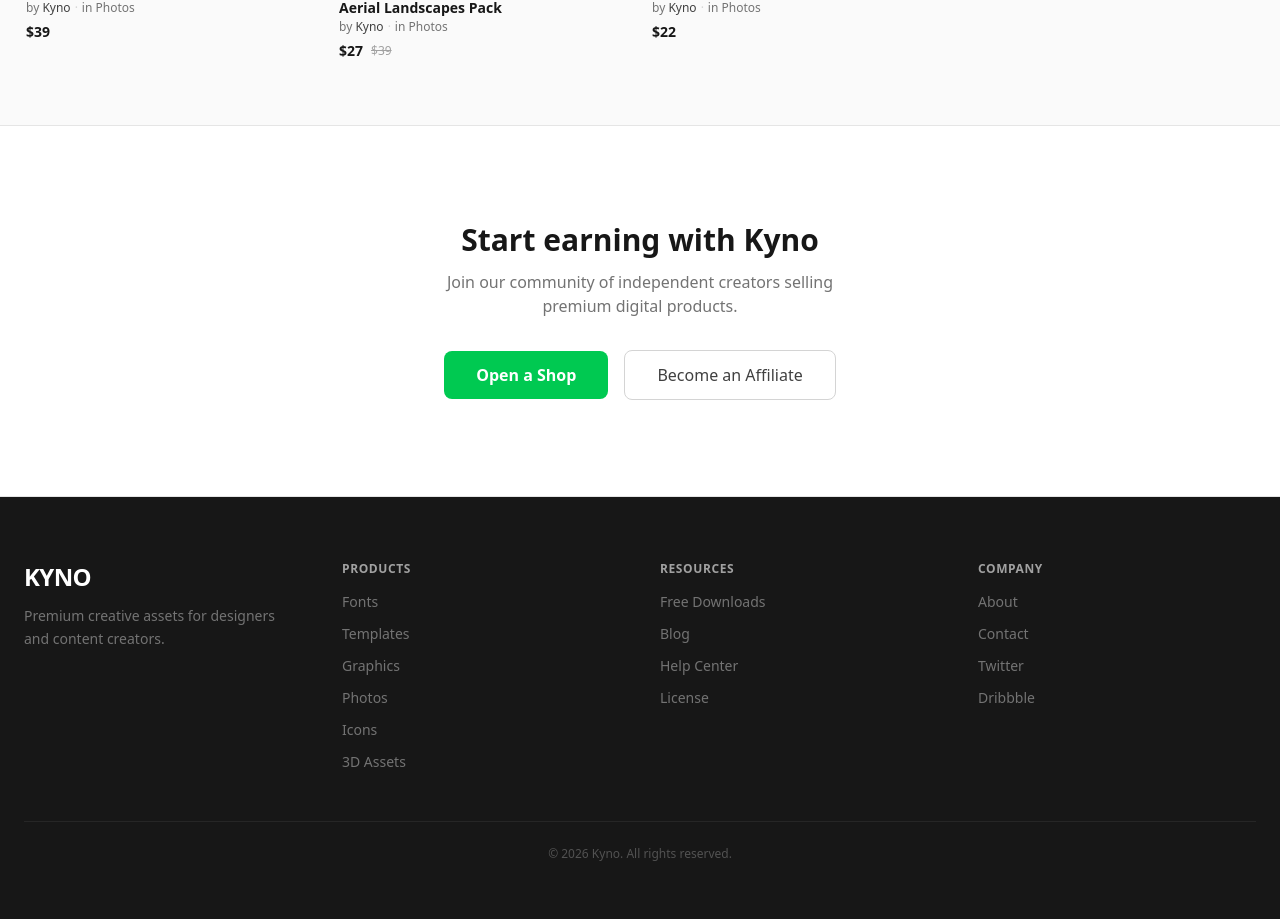
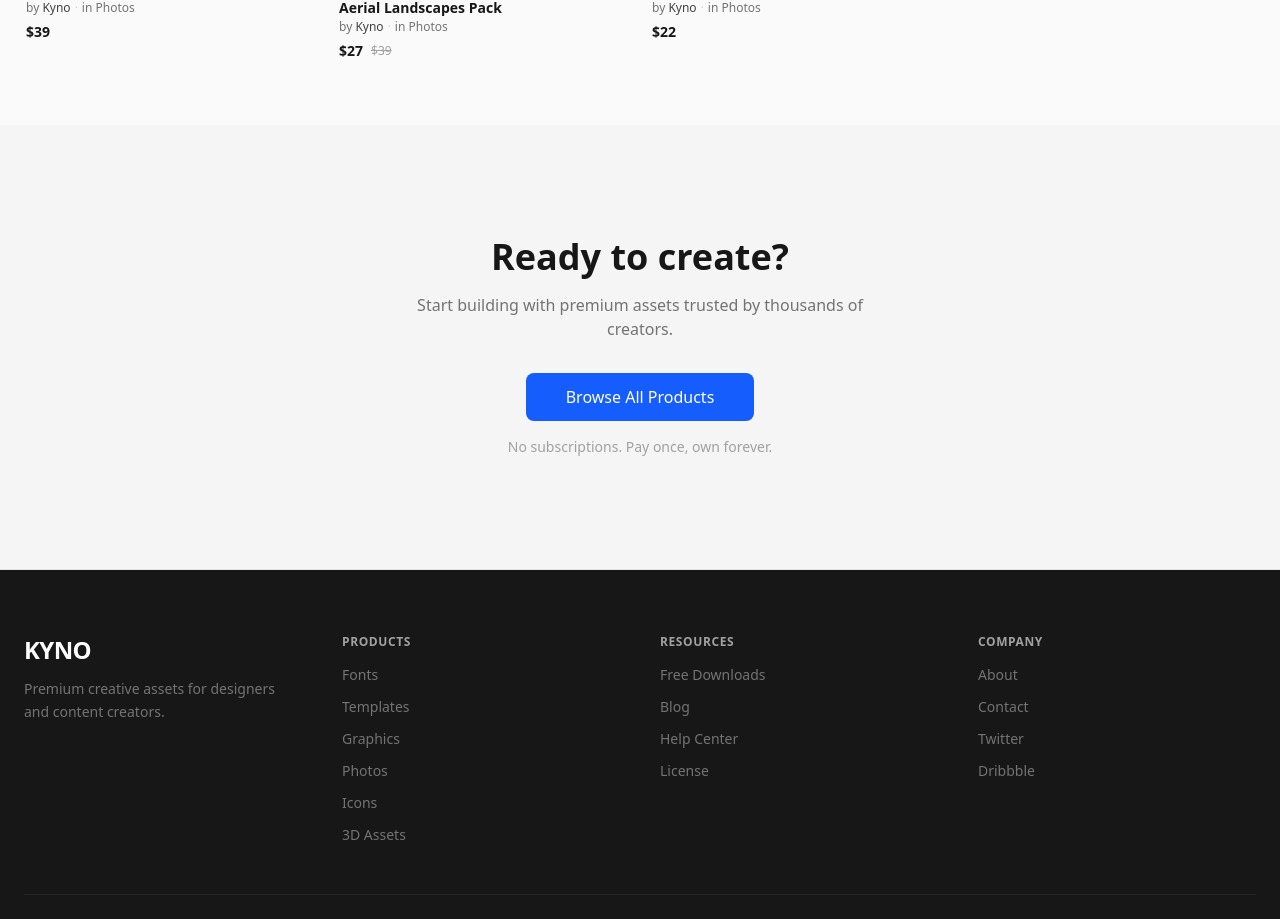
Before and after one commit to KANE-CMD99/kyno, a Next.js app: page / in a window 1280 px wide. Shown: the part 2455-3374 px from the top of the page. Built offline with nearby package versions, Linux system fonts and the light colour scheme.

Commit message:
revert: remove Open a Shop / Affiliate CTA, restore simple Browse CTA

```diff
--- a/src/components/CTASection.tsx
+++ b/src/components/CTASection.tsx
@@ -4,27 +4,22 @@ import AnimatedSection from "./AnimatedSection";
 
 export default function CTASection() {
   return (
-    <AnimatedSection className="border-t border-neutral-200 bg-white px-6 py-24 text-center">
-      <h2 className="text-2xl font-bold text-neutral-900 md:text-3xl">
-        Start earning with Kyno
+    <AnimatedSection className="bg-neutral-100 px-6 py-28 text-center">
+      <h2 className="text-3xl font-bold text-neutral-900 md:text-4xl">
+        Ready to create?
       </h2>
-      <p className="mx-auto mt-3 max-w-md text-base text-neutral-500">
-        Join our community of independent creators selling premium digital products.
+      <p className="mx-auto mt-4 max-w-md text-base text-neutral-500">
+        Start building with premium assets trusted by thousands of creators.
       </p>
-      <div className="mt-8 flex items-center justify-center gap-4">
-        <a
-          href="#"
-          className="rounded-lg bg-green-500 px-8 py-3 text-base font-semibold text-white transition-colors hover:bg-green-600"
-        >
-          Open a Shop
-        </a>
-        <a
-          href="#"
-          className="rounded-lg border border-neutral-300 px-8 py-3 text-base font-medium text-neutral-700 transition-colors hover:border-neutral-400"
-        >
-          Become an Affiliate
-        </a>
-      </div>
+      <a
+        href="#products"
+        className="mt-8 inline-block rounded-lg bg-blue-600 px-10 py-3 text-base font-medium text-white transition-colors hover:bg-blue-700"
+      >
+        Browse All Products
+      </a>
+      <p className="mt-4 text-sm text-neutral-400">
+        No subscriptions. Pay once, own forever.
+      </p>
     </AnimatedSection>
   );
 }
```
